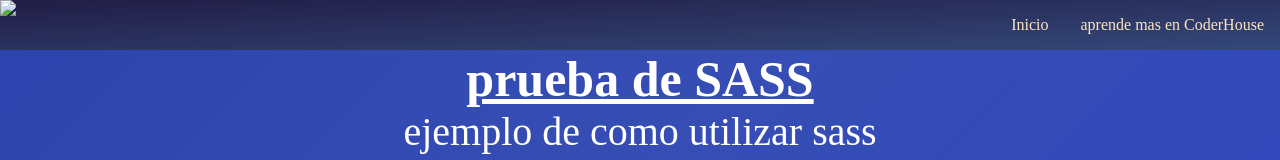
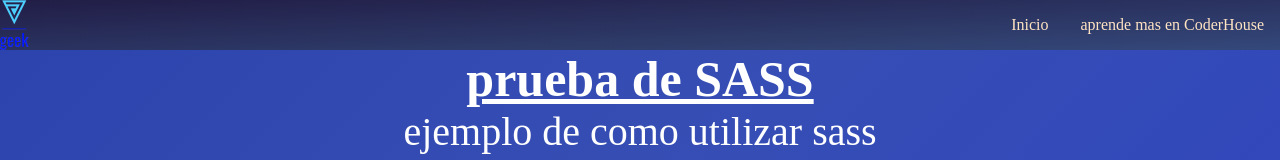
Before and after one commit to AlbertoR4/Geek-reviews, a plain HTML site: page index.html in a window 1280 px wide. Shown: the top 160 px of the page. Drawn offline with Linux system fonts and the light colour scheme; the site is published under a folder, as on GitHub Pages, so addresses that start at the root find nothing.

Commit message:
arreglo en link

```diff
--- a/index.html
+++ b/index.html
@@ -17,7 +17,7 @@
 <body>
     <header>
         <nav>
-            <img src="/images/logo_small_ico.png">
+            <img src="images/logo_small_ico.png">
             <ul>
                 <li>
                     <a href="index.html">Inicio</a>
```
